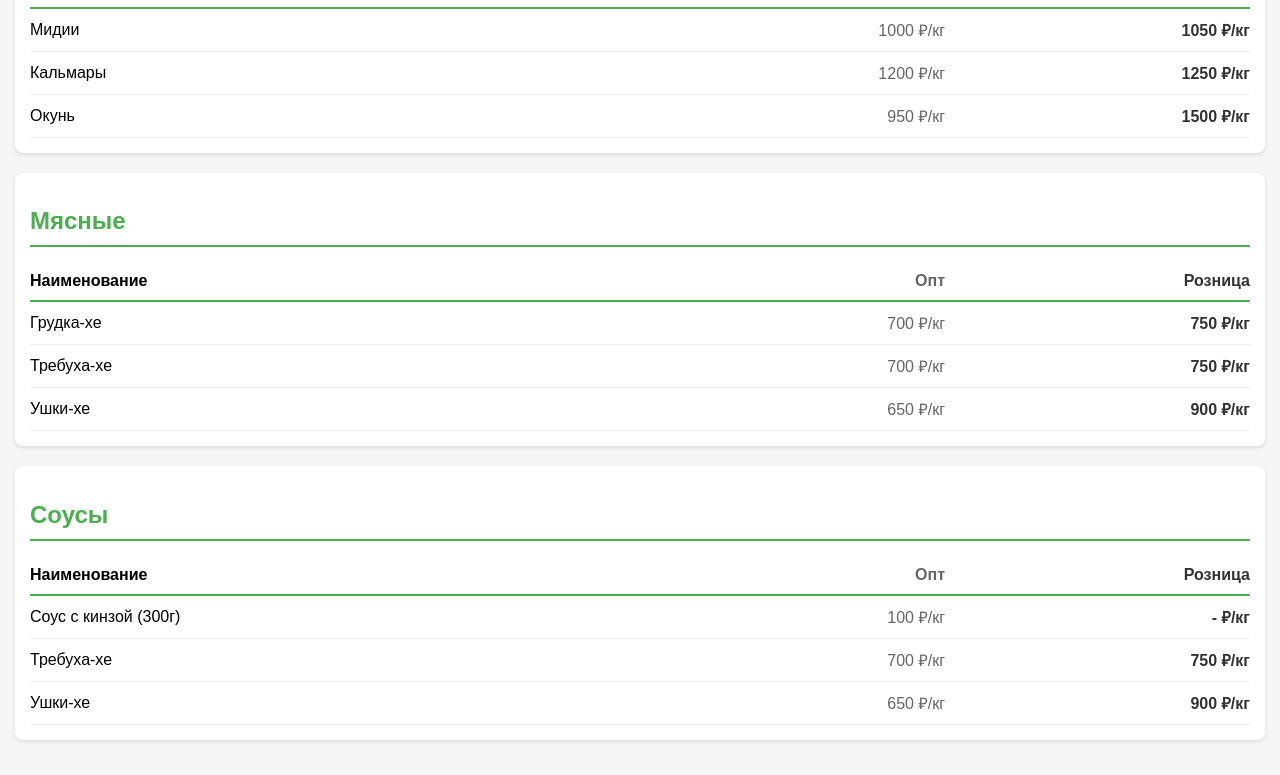
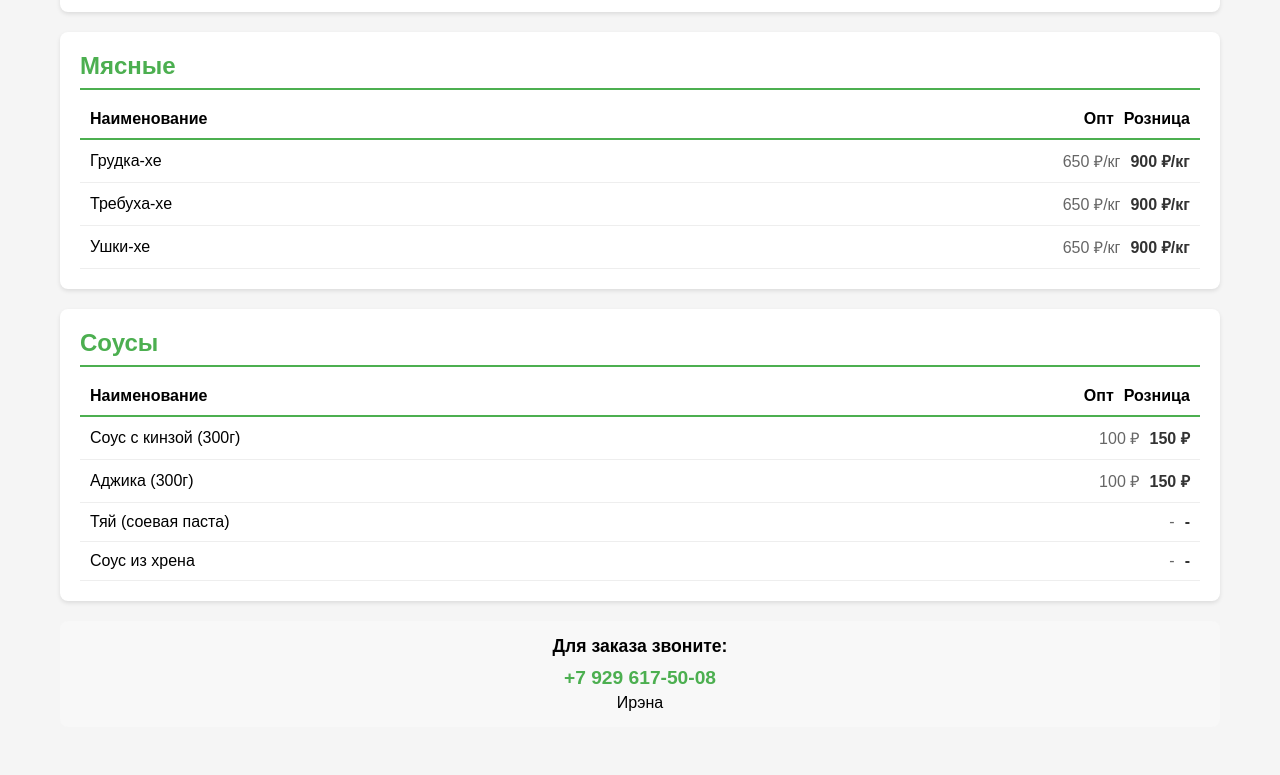
Before and after one commit to kimaguri/irena-salat, a plain HTML site: page index.html in a window 1280 px wide. Shown: the part 1891-2666 px from the top of the page. After the commit the page ends 2638 px from the top, so only its background shows below. Drawn offline with Linux system fonts and the light colour scheme.

Commit message:
changed structure

```diff
--- /dev/null
+++ b/css/categories.css
@@ -0,0 +1,69 @@
+.category {
+    background-color: white;
+    border-radius: 8px;
+    padding: 10px;
+    margin-bottom: 15px;
+    box-shadow: 0 2px 4px rgba(0,0,0,0.1);
+}
+
+.category-title {
+    color: #4CAF50;
+    border-bottom: 2px solid #4CAF50;
+    padding-bottom: 8px;
+    margin-bottom: 10px;
+    font-size: 1.2rem;
+}
+
+.price-header {
+    display: grid;
+    grid-template-columns: 1fr auto auto;
+    gap: 10px;
+    padding: 8px 5px;
+    border-bottom: 2px solid #4CAF50;
+    font-weight: bold;
+    font-size: 0.9rem;
+}
+
+.price-item {
+    display: grid;
+    grid-template-columns: 1fr auto auto;
+    gap: 10px;
+    padding: 8px 5px;
+    border-bottom: 1px solid #eee;
+    align-items: center;
+}
+
+.header-name, .item-name {
+    text-align: left;
+}
+
+.header-wholesale, .price-wholesale,
+.header-retail, .price-retail {
+    text-align: right;
+    white-space: nowrap;
+}
+
+.price-wholesale {
+    color: #666;
+}
+
+.price-retail {
+    color: #333;
+    font-weight: bold;
+}
+
+@media (min-width: 768px) {
+    .category {
+        padding: 20px;
+        margin-bottom: 20px;
+    }
+
+    .category-title {
+        font-size: 1.5rem;
+    }
+
+    .price-header, .price-item {
+        padding: 10px;
+        font-size: 1rem;
+    }
+}
--- /dev/null
+++ b/css/header.css
@@ -0,0 +1,36 @@
+.header {
+    text-align: center;
+    padding: 15px 10px;
+    background-color: #4CAF50;
+    color: white;
+    border-radius: 8px;
+    margin-bottom: 15px;
+}
+
+.header h1 {
+    font-size: 1.5rem;
+    margin-bottom: 10px;
+}
+
+.header-contact {
+    font-size: 1.1rem;
+    margin-top: 8px;
+}
+
+.header-phone {
+    color: white;
+    text-decoration: none;
+    font-weight: bold;
+    display: block;
+    margin: 5px 0;
+}
+
+@media (min-width: 768px) {
+    .header {
+        padding: 20px;
+    }
+
+    .header h1 {
+        font-size: 2rem;
+    }
+}
--- /dev/null
+++ b/css/main.css
@@ -0,0 +1,42 @@
+* {
+    box-sizing: border-box;
+    margin: 0;
+    padding: 0;
+}
+
+body {
+    font-family: Arial, sans-serif;
+    background-color: #f5f5f5;
+    padding: 10px;
+    max-width: 100%;
+}
+
+.contact {
+    text-align: center;
+    padding: 15px 10px;
+    background-color: #f8f8f8;
+    border-radius: 8px;
+    margin-top: 15px;
+}
+
+.contact h3 {
+    margin-bottom: 10px;
+    font-size: 1.1rem;
+}
+
+.phone {
+    color: #4CAF50;
+    font-size: 1.2rem;
+    text-decoration: none;
+    font-weight: bold;
+    display: block;
+    margin: 5px 0;
+}
+
+@media (min-width: 768px) {
+    body {
+        padding: 20px;
+        max-width: 1200px;
+        margin: 0 auto;
+    }
+}
--- a/index.html
+++ b/index.html
@@ -4,142 +4,9 @@
     <meta charset="UTF-8">
     <meta name="viewport" content="width=device-width, initial-scale=1.0">
     <title>Прайс-лист салатов - Ирэна</title>
-    <style>
-        body {
-            font-family: Arial, sans-serif;
-            margin: 0;
-            padding: 15px;
-            background-color: #f5f5f5;
-        }
-
-        .header {
-            text-align: center;
-            padding: 20px;
-            background-color: #4CAF50;
-            color: white;
-            border-radius: 8px;
-            margin-bottom: 20px;
-        }
-
-        .header-contact {
-            font-size: 1.2em;
-            margin-top: 10px;
-        }
-
-        .header-phone {
-            color: white;
-            text-decoration: none;
-            font-weight: bold;
-        }
-
-        .category {
-            background-color: white;
-            border-radius: 8px;
-            padding: 15px;
-            margin-bottom: 20px;
-            box-shadow: 0 2px 4px rgba(0,0,0,0.1);
-        }
-
-        .category-title {
-            color: #4CAF50;
-            border-bottom: 2px solid #4CAF50;
-            padding-bottom: 10px;
-            margin-bottom: 15px;
-        }
-
-        .price-header {
-            display: flex;
-            justify-content: space-between;
-            align-items: center;
-            padding: 10px 0;
-            border-bottom: 2px solid #4CAF50;
-            font-weight: bold;
-        }
-
-        .header-name {
-            flex: 2;
-        }
-
-        .header-wholesale {
-            flex: 1;
-            text-align: right;
-            color: #666;
-        }
-
-        .header-retail {
-            flex: 1;
-            text-align: right;
-            color: #333;
-        }
-
-        .price-item {
-            display: flex;
-            justify-content: space-between;
-            align-items: center;
-            padding: 10px 0;
-            border-bottom: 1px solid #eee;
-        }
-
-        .item-name {
-            flex: 2;
-        }
-
-        .price-wholesale {
-            flex: 1;
-            text-align: right;
-            color: #666;
-        }
-
-        .price-retail {
-            flex: 1;
-            text-align: right;
-            color: #333;
-            font-weight: bold;
-        }
-
-        .contact {
-            text-align: center;
-            padding: 20px;
-            background-color: #f8f8f8;
-            border-radius: 8px;
-            margin-top: 20px;
-        }
-
-        .phone {
-            color: #4CAF50;
-            font-size: 1.2em;
-            text-decoration: none;
-            font-weight: bold;
-        }
-
-        @media (max-width: 600px) {
-            .price-header {
-                flex-wrap: wrap;
-            }
-
-            .header-name {
-                flex: 100%;
-                margin-bottom: 5px;
-            }
-
-            .header-wholesale, .header-retail {
-                flex: 1;
-            }
-
-            .price-item {
-                flex-wrap: wrap;
-            }
-
-            .item-name {
-                flex: 100%;
-                margin-bottom: 5px;
-            }
-
-            .price-wholesale, .price-retail {
-                flex: 1;
-            }
-        }
-    </style>
+    <link rel="stylesheet" href="css/main.css">
+    <link rel="stylesheet" href="css/header.css">
+    <link rel="stylesheet" href="css/categories.css">
 </head>
 <body>
 <div class="header">
@@ -162,8 +29,6 @@
         <span class="price-wholesale">200 ₽/кг</span>
         <span class="price-retail">450 ₽/кг</span>
     </div>
-        <!-- [Остальные элементы прайс-листа остаются такими же как в предыдущей версии,
-        просто добавьте .price-header div перед первым .price-item в каждой категории] -->
     <div class="price-item">
         <span class="item-name">Капуста - острая</span>
         <span class="price-wholesale">200 ₽/кг</span>
@@ -289,8 +154,8 @@
     </div>
     <div class="price-item">
         <span class="item-name">Папоротник</span>
-            <span class="price-wholesale">1000 ₽/кг</span>
-            <span class="price-retail">1200 ₽/кг</span>
+        <span class="price-wholesale">800 ₽/кг</span>
+        <span class="price-retail">1000 ₽/кг</span>
     </div>
     <div class="price-item">
         <span class="item-name">Спаржа белая</span>
@@ -313,13 +178,8 @@
     </div>
     <div class="price-item">
         <span class="item-name">Мидии</span>
-            <span class="price-wholesale">1000 ₽/кг</span>
-            <span class="price-retail">1050 ₽/кг</span>
-        </div>
-        <div class="price-item">
-            <span class="item-name">Кальмары</span>
-            <span class="price-wholesale">1200 ₽/кг</span>
-            <span class="price-retail">1250 ₽/кг</span>
+        <span class="price-wholesale">950 ₽/кг</span>
+        <span class="price-retail">1200 ₽/кг</span>
     </div>
     <div class="price-item">
         <span class="item-name">Окунь</span>
@@ -337,13 +197,13 @@
     </div>
     <div class="price-item">
         <span class="item-name">Грудка-хе</span>
-            <span class="price-wholesale">700 ₽/кг</span>
-            <span class="price-retail">750 ₽/кг</span>
+        <span class="price-wholesale">650 ₽/кг</span>
+        <span class="price-retail">900 ₽/кг</span>
     </div>
     <div class="price-item">
         <span class="item-name">Требуха-хе</span>
-            <span class="price-wholesale">700 ₽/кг</span>
-            <span class="price-retail">750 ₽/кг</span>
+        <span class="price-wholesale">650 ₽/кг</span>
+        <span class="price-retail">900 ₽/кг</span>
     </div>
     <div class="price-item">
         <span class="item-name">Ушки-хе</span>
@@ -361,17 +221,30 @@
     </div>
     <div class="price-item">
         <span class="item-name">Соус с кинзой (300г)</span>
-            <span class="price-wholesale">100 ₽/кг</span>
-            <span class="price-retail">- ₽/кг</span>
+        <span class="price-wholesale">100 ₽</span>
+        <span class="price-retail">150 ₽</span>
     </div>
     <div class="price-item">
-            <span class="item-name">Требуха-хе</span>
-            <span class="price-wholesale">700 ₽/кг</span>
-            <span class="price-retail">750 ₽/кг</span>
+        <span class="item-name">Аджика (300г)</span>
+        <span class="price-wholesale">100 ₽</span>
+        <span class="price-retail">150 ₽</span>
     </div>
     <div class="price-item">
-            <span class="item-name">Ушки-хе</span>
-            <span class="price-wholesale">650 ₽/кг</span>
-            <span class="price-retail">900 ₽/кг</span>
+        <span class="item-name">Тяй (соевая паста)</span>
+        <span class="price-wholesale">-</span>
+        <span class="price-retail">-</span>
+    </div>
+    <div class="price-item">
+        <span class="item-name">Соус из хрена</span>
+        <span class="price-wholesale">-</span>
+        <span class="price-retail">-</span>
     </div>
 </div>
+
+<div class="contact">
+    <h3>Для заказа звоните:</h3>
+    <a href="tel:+79296175008" class="phone">+7 929 617-50-08</a>
+    <p>Ирэна</p>
+</div>
+</body>
+</html>
```
Lines whose indentation alone changed are shown as unchanged.
